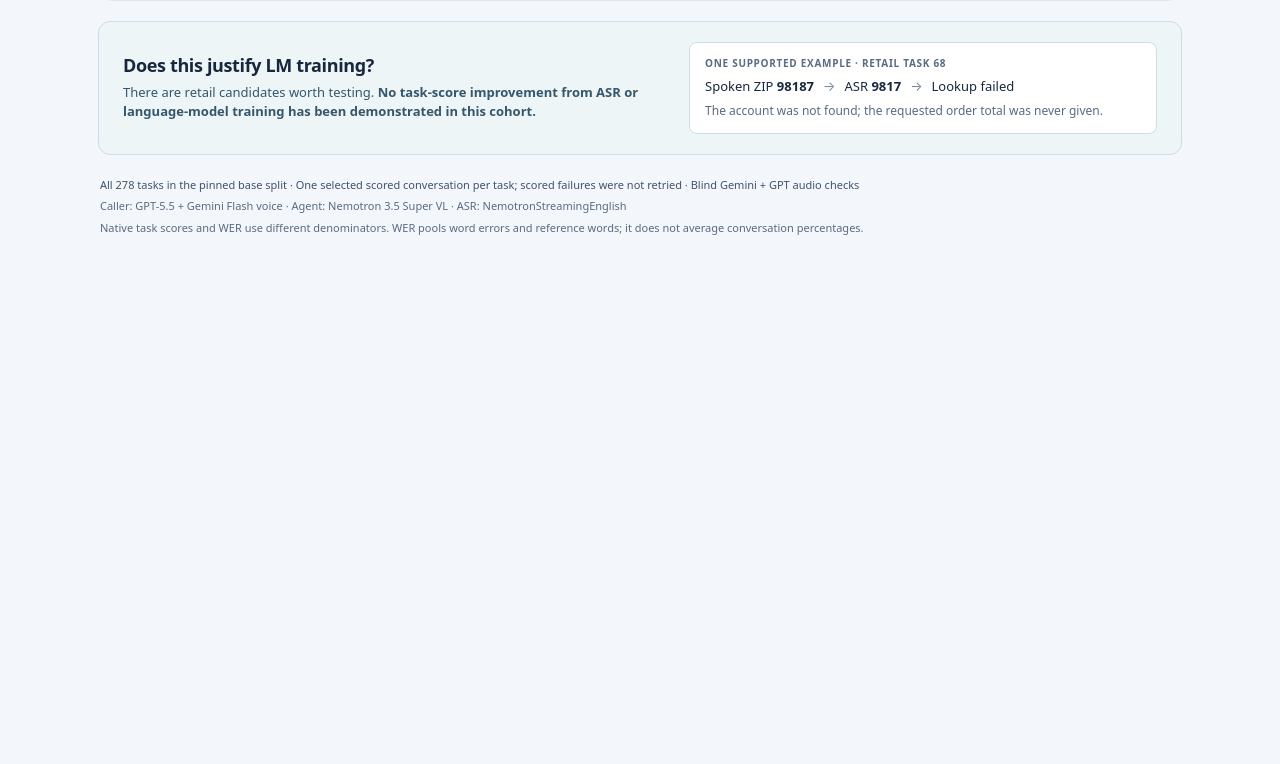
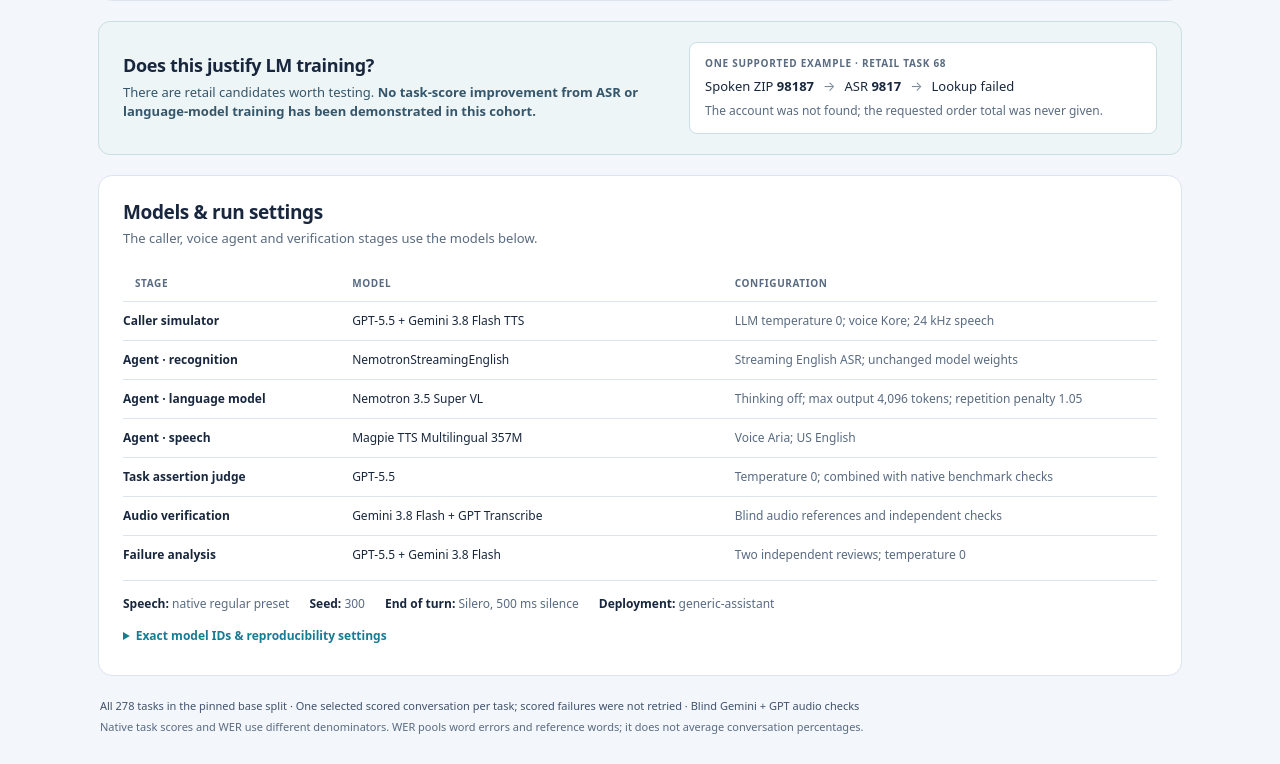
Before and after one commit to shubhadeepd/retail-asr-report-20261117, a plain HTML site: page index.html in a window 1280 px wide. Shown: the part 1336-2100 px from the top of the page. Before the commit the page ends 1601 px from the top, so only its background shows below. Drawn offline with Linux system fonts and the light colour scheme.

Commit message:
chore: document evaluation models and settings

```diff
--- a/index.html
+++ b/index.html
@@ -22,8 +22,10 @@ h1{font-size:clamp(30px,4vw,44px);line-height:1.12;letter-spacing:-.035em;margin
 .domain-attribution{display:flex;flex-wrap:wrap;gap:10px 24px;font-size:12px;color:var(--muted)}.domain-attribution b{color:var(--ink);margin-right:4px}
 .takeaway{display:grid;grid-template-columns:1.15fr 1fr;gap:28px;align-items:center;background:#edf5f7;border:1px solid #c8dfe5;border-radius:12px;padding:20px 24px;margin-top:20px}.takeaway h2{font-size:18px}.takeaway p{font-size:13px;margin:6px 0 0;color:#35566b}.example{background:white;border:1px solid #c8dfe5;border-radius:8px;padding:13px 15px}.example-label{font-size:10px;letter-spacing:.07em;text-transform:uppercase;color:var(--muted);font-weight:650;margin-bottom:6px}.flow{display:flex;gap:9px;align-items:center;flex-wrap:wrap;font-size:13px}.flow b{font-variant-numeric:tabular-nums}.arrow{color:#79899b}.example p{font-size:12px;color:var(--muted);margin:5px 0 0}
 footer{margin-top:21px;padding:0 2px;color:var(--muted);font-size:11px;line-height:1.7}footer p{margin:3px 0}.source{color:#40536d}.sr-only{position:absolute;width:1px;height:1px;padding:0;margin:-1px;overflow:hidden;clip:rect(0,0,0,0);white-space:nowrap;border:0}
+.configuration{margin-top:20px}.configuration table{border-collapse:collapse;width:100%;font-size:12px;margin-top:17px;text-align:left}.configuration th,.configuration td{padding:10px 12px;border-bottom:1px solid var(--line);vertical-align:top}.configuration thead th{font-size:10px;text-transform:uppercase;letter-spacing:.06em;color:var(--muted);font-weight:650}.configuration tbody th{font-weight:650;width:21%;padding-left:0}.configuration td:nth-child(2){width:37%}.configuration td:last-child{color:var(--muted);padding-right:0}.configuration tbody tr:last-child>*{border-bottom:0}.run-settings{display:flex;flex-wrap:wrap;gap:6px 20px;border-top:1px solid var(--line);padding-top:14px;margin-top:6px;color:var(--muted);font-size:12px}.run-settings b{color:var(--ink)}.configuration details{margin-top:14px;font-size:12px;color:var(--muted)}.configuration summary{cursor:pointer;color:var(--asr);font-weight:600;min-height:24px}.configuration dl{margin:12px 0 4px;display:grid;grid-template-columns:1fr 1fr;gap:10px 24px}.configuration dl>div{min-width:0}.configuration dt{font-size:11px}.configuration dd{margin:2px 0 0;color:var(--ink);font-size:11px;overflow-wrap:anywhere}.configuration code{font-family:ui-monospace,SFMono-Regular,Consolas,monospace}.config-limits{font-size:11px;line-height:1.7;margin:12px 0 0}
 @media(max-width:720px){main{padding:23px 16px}.topline{align-items:flex-start}.date{font-size:11px}.eyebrow{font-size:10px;letter-spacing:.07em}.metrics{grid-template-columns:repeat(2,1fr);gap:10px}.metric{padding:14px 16px}.metric strong{font-size:30px}.charts{grid-template-columns:1fr;gap:16px}.panel{padding:20px}.impact-header{display:block}.impact-header>span{display:block;margin-top:5px}.impact-key{grid-template-columns:1fr;gap:15px}.impact-key>div{display:grid;grid-template-columns:56px 1fr;gap:0 12px}.impact-key h3{font-size:13px;margin:0 0 3px}.impact-key p{font-size:12px;max-width:none}.impact-number{grid-row:span 2;font-size:25px;align-self:start}.takeaway{grid-template-columns:1fr;gap:15px;padding:19px}.unresolved-counts{gap:5px 15px}.unresolved-counts span{display:block}.domain-attribution{gap:5px 16px}.row-caption{font-size:10px}.pills{margin-bottom:18px}}
 @media(max-width:360px){.impact-key{grid-template-columns:1fr}.impact-key>div{display:grid;grid-template-columns:50px 1fr;gap:0 12px}.impact-number{grid-row:span 2}.impact-key h3{margin:0}.panel{padding:17px}.row-heading{font-size:12px}}
+@media(max-width:720px){.configuration thead{display:none}.configuration table,.configuration tbody{display:block}.configuration tr{display:grid;grid-template-columns:1fr;gap:3px;border-bottom:1px solid var(--line);padding:11px 0}.configuration th,.configuration td{display:block;width:auto!important;padding:0;border:0}.configuration tbody th{font-size:11px;color:var(--muted)}.configuration td:nth-child(2){font-weight:600;font-size:13px}.configuration td:last-child{font-size:12px}.configuration tbody tr:last-child{border-bottom:0}.configuration dl{grid-template-columns:1fr}.run-settings{display:grid;gap:5px}}
 @media print{body{background:#fff}main{max-width:none;padding:0}.panel,.metric,.takeaway{break-inside:avoid}.charts{gap:14px}.panel{padding:18px}*{-webkit-print-color-adjust:exact;print-color-adjust:exact}}
 </style>
 </head>
@@ -106,9 +108,33 @@ footer{margin-top:21px;padding:0 2px;color:var(--muted);font-size:11px;line-heig
     <div class="example"><div class="example-label">One supported example · Retail task 68</div><div class="flow"><span>Spoken ZIP <b>98187</b></span><span class="arrow" aria-hidden="true">→</span><span>ASR <b>9817</b></span><span class="arrow" aria-hidden="true">→</span><span>Lookup failed</span></div><p>The account was not found; the requested order total was never given.</p></div>
   </section>
 
+  <section class="panel configuration" aria-labelledby="configuration-title">
+    <h2 id="configuration-title">Models &amp; run settings</h2>
+    <p class="intro">The caller, voice agent and verification stages use the models below.</p>
+    <table>
+      <caption class="sr-only">Models and configuration used in this evaluation</caption>
+      <thead><tr><th scope="col">Stage</th><th scope="col">Model</th><th scope="col">Configuration</th></tr></thead>
+      <tbody>
+        <tr><th scope="row">Caller simulator</th><td>GPT-5.5 + Gemini 3.8 Flash TTS</td><td>LLM temperature 0; voice Kore; 24 kHz speech</td></tr>
+        <tr><th scope="row">Agent · recognition</th><td>NemotronStreamingEnglish</td><td>Streaming English ASR; unchanged model weights</td></tr>
+        <tr><th scope="row">Agent · language model</th><td>Nemotron 3.5 Super VL</td><td>Thinking off; max output 4,096 tokens; repetition penalty 1.05</td></tr>
+        <tr><th scope="row">Agent · speech</th><td>Magpie TTS Multilingual 357M</td><td>Voice Aria; US English</td></tr>
+        <tr><th scope="row">Task assertion judge</th><td>GPT-5.5</td><td>Temperature 0; combined with native benchmark checks</td></tr>
+        <tr><th scope="row">Audio verification</th><td>Gemini 3.8 Flash + GPT Transcribe</td><td>Blind audio references and independent checks</td></tr>
+        <tr><th scope="row">Failure analysis</th><td>GPT-5.5 + Gemini 3.8 Flash</td><td>Two independent reviews; temperature 0</td></tr>
+      </tbody>
+    </table>
+    <div class="run-settings"><span><b>Speech:</b> native regular preset</span><span><b>Seed:</b> 300</span><span><b>End of turn:</b> Silero, 500 ms silence</span><span><b>Deployment:</b> generic-assistant</span></div>
+    <details>
+      <summary>Exact model IDs &amp; reproducibility settings</summary>
+      <dl><div><dt>Caller LLM / task assertion judge</dt><dd><code>azure/openai/gpt-5.5</code></dd></div><div><dt>Caller speech</dt><dd><code>gcp/google/gemini-3.8-flash-tts</code></dd></div><div><dt>Agent ASR</dt><dd><code>nemotron-asr-streaming</code></dd></div><div><dt>Agent LLM</dt><dd><code>nvidia/nvidia/nemotron-3.5-super-vl</code></dd></div><div><dt>Agent speech</dt><dd><code>nvidia/nvidia/magpie-tts-multilingual-357m</code></dd></div><div><dt>Primary audio references / second failure reviewer</dt><dd><code>gcp/google/gemini-3.8-flash</code></dd></div><div><dt>Independent audio check</dt><dd><code>openai/openai/gpt-transcribe</code></dd></div></dl>
+      <p class="config-limits">Agent LLM temperature was not explicitly overridden. Caller and scoring calls used NVIDIA Inference Hub; ASR used NVIDIA's hosted streaming endpoint. No external LM customization was applied.<br>Runtime limits: 1,200 seconds of benchmark steps; 1,800-second task timeout; 90-second response timeout. Scoring and caller temperature: 0.</p>
+      <dl><div><dt>Dataset revision</dt><dd><code>fc0055dc4e0a316c3f83133267fbd6faaa770992</code></dd></div><div><dt>Evaluation runtime revision</dt><dd><code>2174a603f6d014ef94473ffa95957f6ce27100db</code></dd></div><div><dt>Agent image</dt><dd><code>nva-original-eva:c5b3f7c-2461ecc6</code></dd></div></dl>
+    </details>
+  </section>
+
   <footer>
     <p class="source">All 278 tasks in the pinned base split · One selected scored conversation per task; scored failures were not retried · Blind Gemini + GPT audio checks</p>
-    <p>Caller: GPT-5.5 + Gemini Flash voice · Agent: Nemotron 3.5 Super VL · ASR: NemotronStreamingEnglish</p>
     <p>Native task scores and WER use different denominators. WER pools word errors and reference words; it does not average conversation percentages.</p>
   </footer>
 </main>
```
